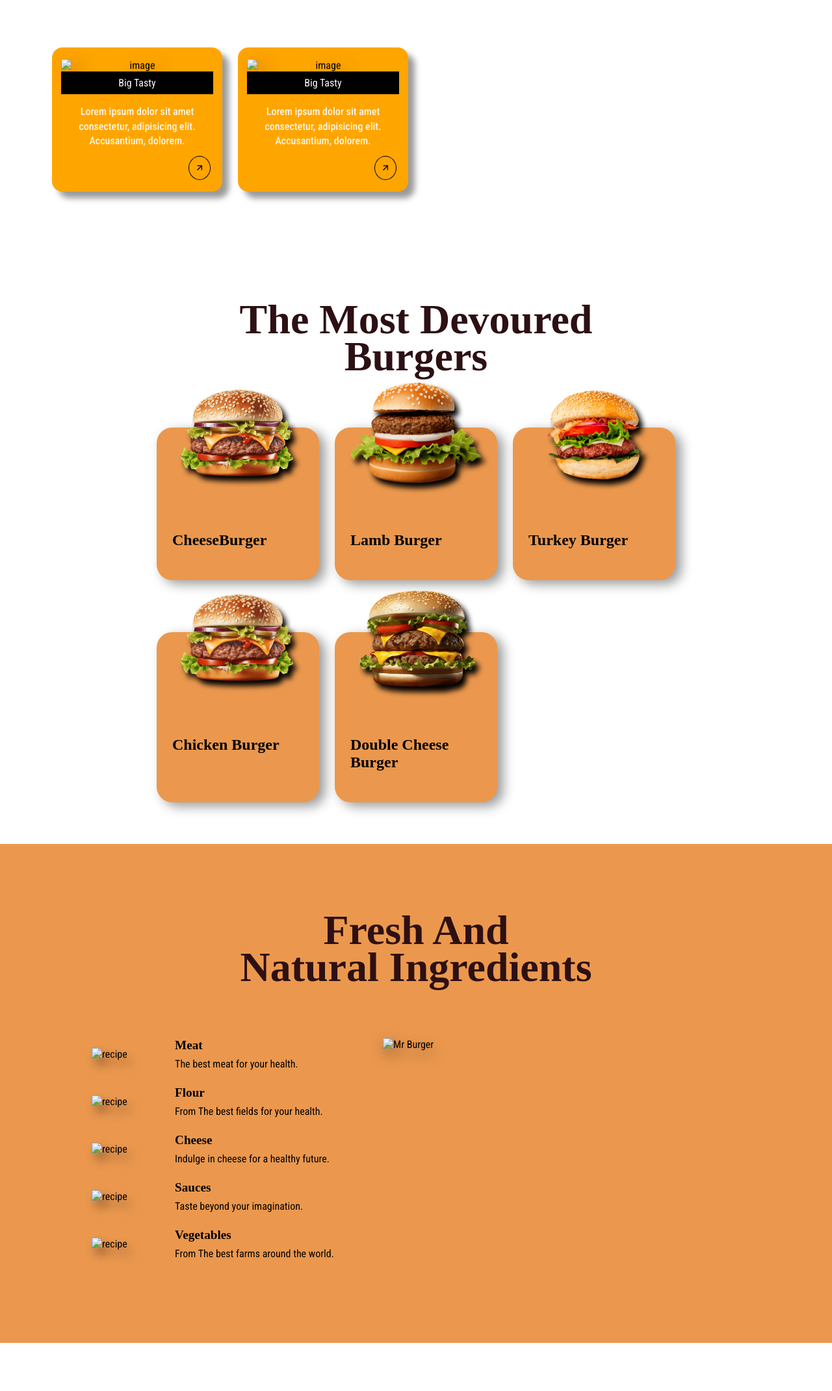
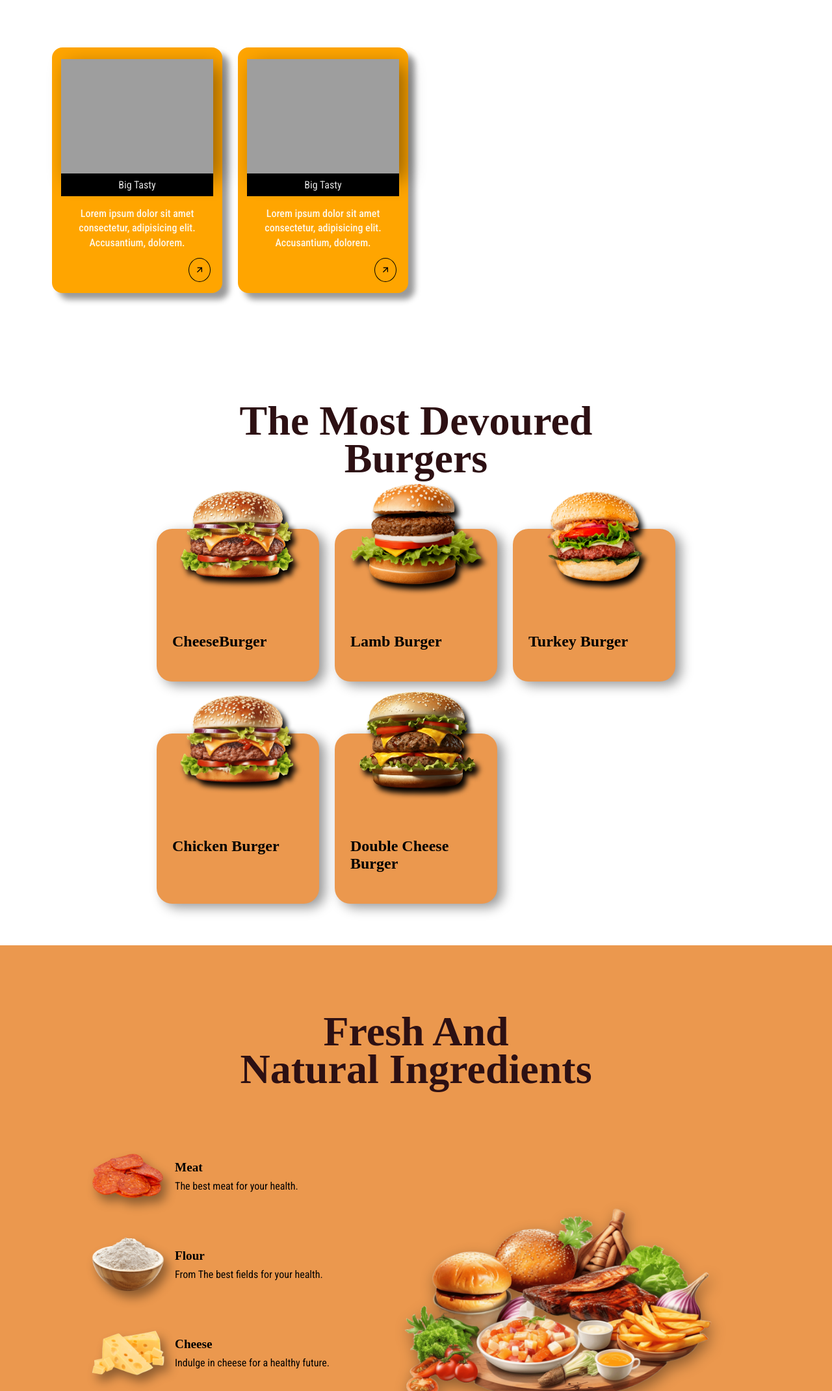
Before and after one commit to mrprogrammer1-2/Burger-landing-Page, a plain HTML site: page index.html in a window 1280 px wide. Shown: the part 1767-3908 px from the top of the page at 65% size. Drawn offline with nearby package versions, Linux system fonts and the light colour scheme; the site is published under a folder, as on GitHub Pages, so addresses that start at the root find nothing; a web font is replaced by a local one.

Commit message:
last touch

```diff
--- a/index.html
+++ b/index.html
@@ -89,7 +89,7 @@
         <div class="container popular__container">
           <div class="card-wrapper">
             <div class="card">
-              <img src="/images/burger.png" alt="image" />
+              <img src="./images/burger.png" alt="image" />
               <div class="card__title">Big Tasty</div>
               <div class="card__description">
                 Lorem ipsum dolor sit amet consectetur, adipisicing elit.
@@ -101,7 +101,7 @@
             </div>
 
             <div class="card">
-              <img src="/images/burger.png" alt="image" />
+              <img src="./images/burger.png" alt="image" />
               <div class="card__title">Big Tasty</div>
               <div class="card__description">
                 Lorem ipsum dolor sit amet consectetur, adipisicing elit.
@@ -113,7 +113,7 @@
             </div>
 
             <div class="card">
-              <img src="/images/burger.png" alt="image" />
+              <img src="./images/burger.png" alt="image" />
               <div class="card__title">Big Tasty</div>
               <div class="card__description">
                 Lorem ipsum dolor sit amet consectetur, adipisicing elit.
@@ -125,7 +125,7 @@
             </div>
 
             <div class="card">
-              <img src="/images/burger.png" alt="image" />
+              <img src="./images/burger.png" alt="image" />
               <div class="card__title">Big Tasty</div>
               <div class="card__description">
                 Lorem ipsum dolor sit amet consectetur, adipisicing elit.
@@ -177,7 +177,7 @@
           <div class="recipe__list">
             <div class="recipe__ingredient">
               <img
-                src="/images/recipe-meat.png"
+                src="./images/recipe-meat.png"
                 alt="recipe"
                 class="recipe__ingredient__img"
               />
@@ -191,7 +191,7 @@
 
             <div class="recipe__ingredient">
               <img
-                src="/images/recipe-flour.png"
+                src="./images/recipe-flour.png"
                 alt="recipe"
                 class="recipe__ingredient__img"
               />
@@ -205,7 +205,7 @@
 
             <div class="recipe__ingredient">
               <img
-                src="/images/recipe-cheese.png"
+                src="./images/recipe-cheese.png"
                 alt="recipe"
                 class="recipe__ingredient__img"
               />
@@ -219,7 +219,7 @@
 
             <div class="recipe__ingredient">
               <img
-                src="/images/recipe-sauces.png"
+                src="./images/recipe-sauces.png"
                 alt="recipe"
                 class="recipe__ingredient__img"
               />
@@ -233,7 +233,7 @@
 
             <div class="recipe__ingredient">
               <img
-                src="/images/recipe-tomato.png"
+                src="./images/recipe-tomato.png"
                 alt="recipe"
                 class="recipe__ingredient__img"
               />
@@ -246,7 +246,7 @@
             </div>
           </div>
           <div class="recipe__image">
-            <img src="/images/recipe-image.png" alt="Mr Burger" />
+            <img src="./images/recipe-image.png" alt="Mr Burger" />
           </div>
         </div>
       </section>
@@ -285,7 +285,7 @@
             </div>
           </div>
           <div class="contact__image">
-            <img src="/images/delivery.png" alt="image" />
+            <img src="./images/delivery.png" alt="image" />
           </div>
         </div>
       </section>
```
